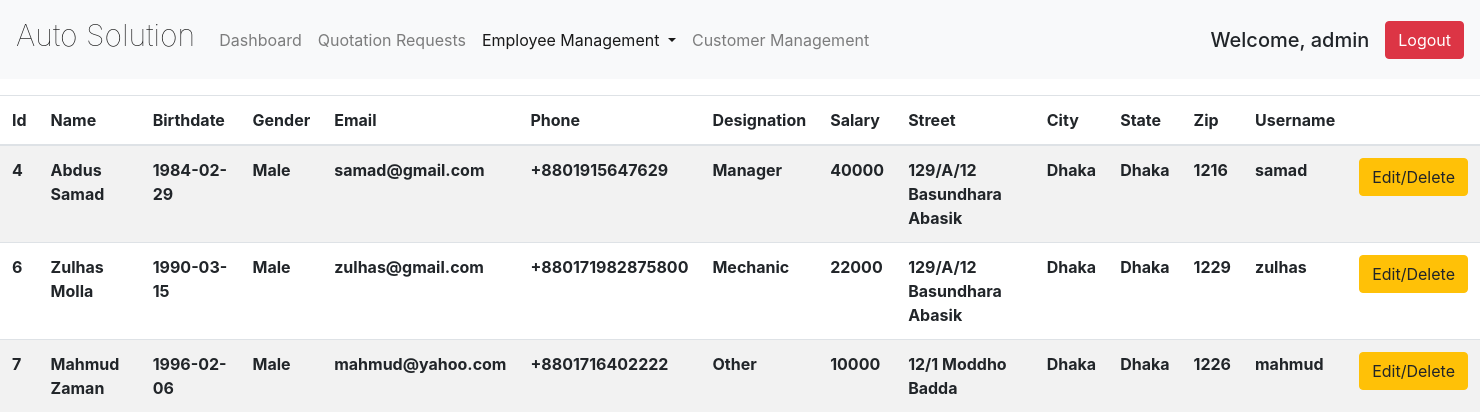
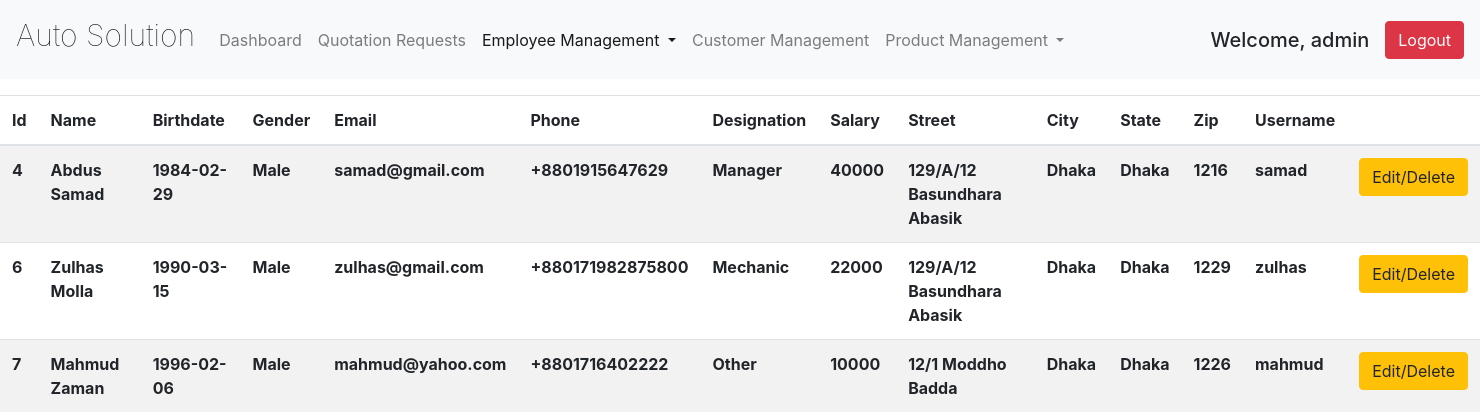
Before and after one commit to imtiazalirb/Auto-Solution, a PHP site: page /views/admin_edit_employee.php in a window 1480 px wide. Shown: the top 420 px of the page. Run offline with PHP 8.4, Linux system fonts and the light colour scheme; a user stored in the database is signed in; data comes from the database, SQL or seed files in the repository; lists and menus that the app fills with data are empty; some libraries are stand-ins or nearby versions.

Commit message:
added product navbar

```diff
--- a/views/admin_edit_employee.php
+++ b/views/admin_edit_employee.php
@@ -67,6 +67,16 @@ $employees = getAllEmployees();
           <li class="nav-item">
             <a class="nav-link" href="admin_all_userview.php">Customer Management</a>
           </li>
+					<li class="nav-item dropdown">
+            <a class="nav-link dropdown-toggle" href="#" id="navbarDropdown" role="button" data-toggle="dropdown" aria-haspopup="true" aria-expanded="false">
+              Product Management
+            </a>
+            <div class="dropdown-menu" aria-labelledby="navbarDropdown">
+              <a class="dropdown-item" href="admin_all_product.php">All Product</a>
+              <a class="dropdown-item" href="admin_add_product.php">Add Product</a>
+              <a class="dropdown-item" href="admin_edit_product.php">Edit Product Detail</a>
+            </div>
+          </li>
         </ul>
 
       <!--LOGOUT BUTTON-->
```
